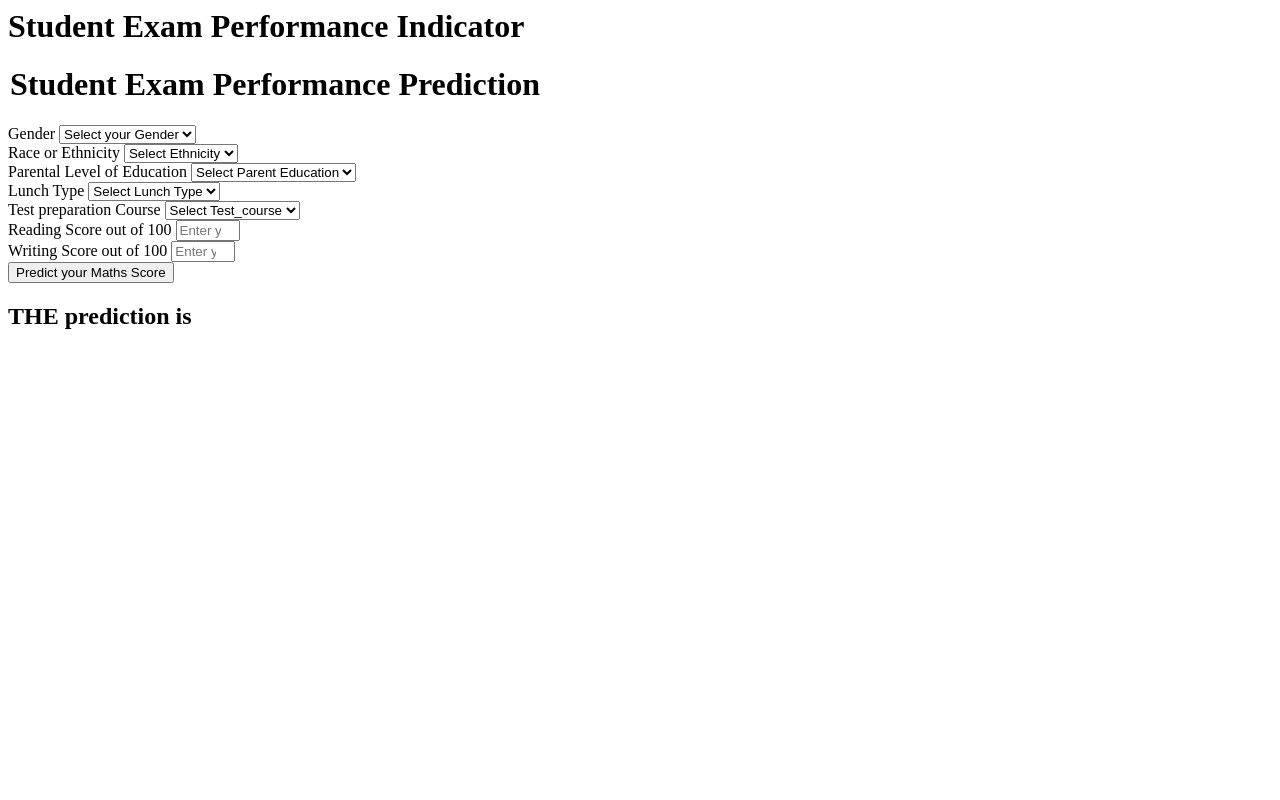
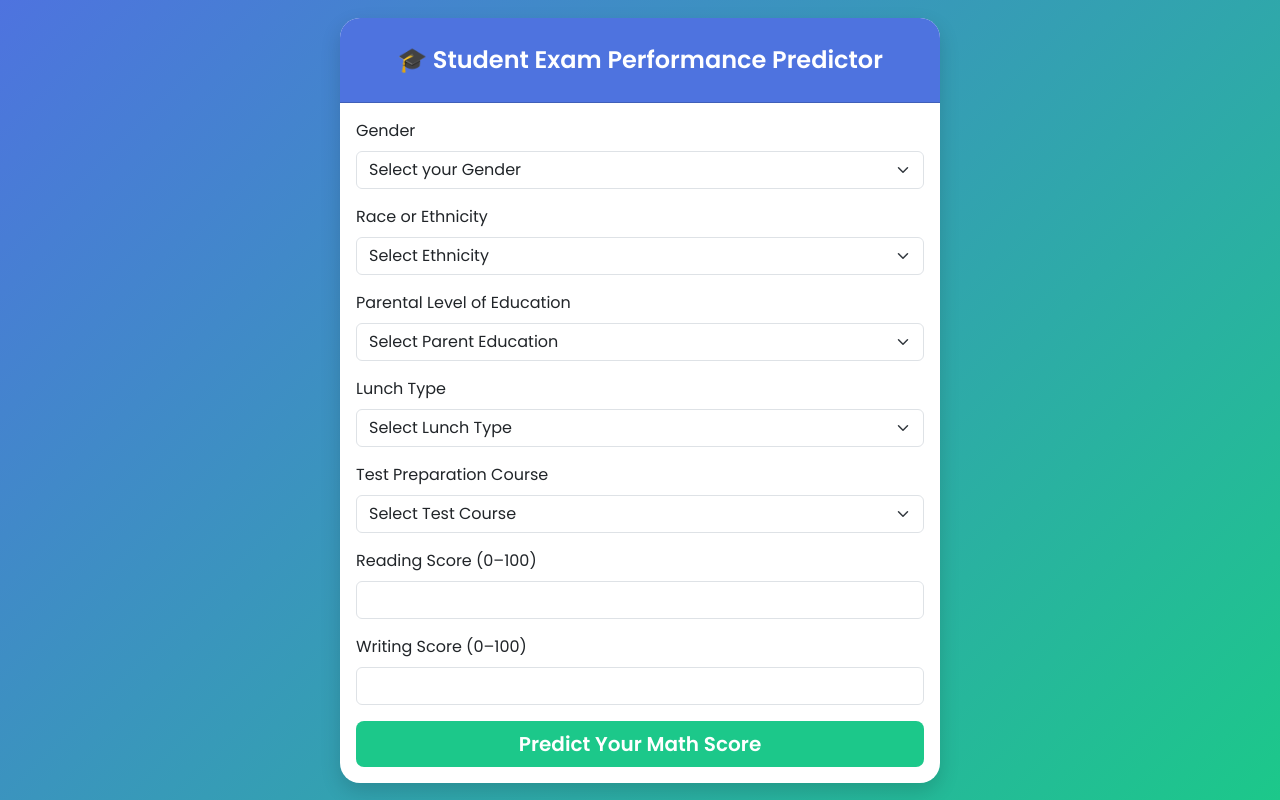
Before and after one commit to Peter-Winters/MLOPS, a Flask app: template templates/home.html in a window 1280 px wide. Run offline with Flask 3, Linux system fonts and the light colour scheme; the template is opened without the code that fills it, so the values that code supplies are empty.

Commit message:
html upgrade

```diff
--- a/application.py
+++ b/application.py
@@ -14,11 +14,14 @@
 
 ## Route for a home page
 
-@application.route('/')
-def index():
-    return render_template('index.html')
+# @application.route('/')
+# def index():
+#     return render_template('index.html')
 
-@application.route('/predictdata',methods=['GET','POST'])
+# @application.route('/predictdata',methods=['GET','POST'])
+
+@application.route('/',methods=['GET','POST'])
+
 def predict_datapoint():
     if request.method=='GET':
         return render_template('home.html')
@@ -37,7 +40,11 @@
 
         predict_pipeline=PredictPipeline(model_path=model_path,preprocessor_path=preprocessor_path)
         results=predict_pipeline.predict(pred_df)
-        return render_template('home.html',results=results[0])
+        if results[0] > 100:
+            result = 100
+        else:
+            result = results[0]
+        return render_template('home.html',results=result)
 
 
 
--- a/templates/home.html
+++ b/templates/home.html
@@ -1,111 +1,157 @@
-<html>
+<!DOCTYPE html>
+<html lang="en">
+<head>
+    <meta charset="UTF-8">
+    <meta name="viewport" content="width=device-width, initial-scale=1.0">
+    <title>Student Exam Performance Predictor</title>
+
+    <!-- Bootstrap 5 CSS -->
+    <link href="https://cdn.jsdelivr.net/npm/bootstrap@5.3.0/dist/css/bootstrap.min.css" rel="stylesheet">
+
+    <!-- Google Font -->
+    <link href="https://fonts.googleapis.com/css2?family=Poppins:wght@400;600&display=swap" rel="stylesheet">
+
+    <style>
+        body {
+            font-family: 'Poppins', sans-serif;
+            background: linear-gradient(135deg, #4e73df, #1cc88a);
+            min-height: 100vh;
+            display: flex;
+            align-items: center;
+            justify-content: center;
+            color: #333;
+        }
+
+        .card {
+            border: none;
+            border-radius: 20px;
+            box-shadow: 0 8px 20px rgba(0, 0, 0, 0.15);
+            overflow: hidden;
+            width: 100%;
+            max-width: 600px;
+            background: #fff;
+        }
+
+        .card-header {
+            background-color: #4e73df;
+            color: white;
+            text-align: center;
+            padding: 1.5rem;
+            font-size: 1.5rem;
+            font-weight: 600;
+        }
+
+        .form-label {
+            font-weight: 500;
+        }
+
+        .btn-primary {
+            background-color: #1cc88a;
+            border: none;
+            font-weight: 600;
+        }
+
+        .btn-primary:hover {
+            background-color: #17a673;
+        }
+
+        .result {
+            text-align: center;
+            background: #f8f9fc;
+            border-radius: 10px;
+            padding: 1rem;
+            margin-top: 1rem;
+            font-weight: 600;
+        }
+    </style>
+</head>
 <body>
-    <div class="login">
-       <h1>Student Exam Performance Indicator</h1>
 
-       <form action="{{ url_for('predict_datapoint')}}" method="post">
-        <h1>
-            <legend>Student Exam Performance Prediction</legend>
-        </h1>
+    <div class="card">
+        <div class="card-header">
+            🎓 Student Exam Performance Predictor
+        </div>
+
+        <div class="card-body">
+            <form action="{{ url_for('predict_datapoint') }}" method="post">
+
                 <div class="mb-3">
                     <label class="form-label">Gender</label>
-            <select class="form-control" name="gender" placeholder="Enter you Gender" required>
-                <option class="placeholder" selected disabled value="">Select your Gender</option>
-                <option value="male">
-                    Male
-                </option>
-                <option value="female">
-                    Female
-                </option>
+                    <select class="form-select" name="gender" required>
+                        <option selected disabled value="">Select your Gender</option>
+                        <option value="male">Male</option>
+                        <option value="female">Female</option>
                     </select>
                 </div>
+
                 <div class="mb-3">
                     <label class="form-label">Race or Ethnicity</label>
-            <select class="form-control" name="ethnicity" placeholder="Enter you ethnicity" required>
-                <option class="placeholder" selected disabled value="">Select Ethnicity</option>
-                <option value="group A">
-                    Group A
-                </option>
-                <option value="group B">
-                    Group B
-                </option>
-                <option value="group C">
-                    Group C
-                </option>
-                <option value="group D">
-                    Group D
-                </option>
-                <option value="group E">
-                    Group E
-                </option>
+                    <select class="form-select" name="ethnicity" required>
+                        <option selected disabled value="">Select Ethnicity</option>
+                        <option value="group A">Group A</option>
+                        <option value="group B">Group B</option>
+                        <option value="group C">Group C</option>
+                        <option value="group D">Group D</option>
+                        <option value="group E">Group E</option>
                     </select>
                 </div>
+
                 <div class="mb-3">
                     <label class="form-label">Parental Level of Education</label>
-            <select class="form-control" name="parental_level_of_education"
-                placeholder="Enter you Parent Education" required>
-                <option class="placeholder" selected disabled value="">Select Parent Education</option>
-                <option value="associate's degree">
-                    associate's degree
-                </option>
-                <option value="bachelor's degree">
-                    bachelor's degree
-                </option>
-                <option value="high school">
-                    high school
-                </option>
-                <option value="master's degree">
-                    master's degree
-                </option>
-                <option value="some college">
-                    some college
-                </option>
-                <option value="some high school">
-                    some high school
-                </option>
+                    <select class="form-select" name="parental_level_of_education" required>
+                        <option selected disabled value="">Select Parent Education</option>
+                        <option value="associate's degree">Associate's Degree</option>
+                        <option value="bachelor's degree">Bachelor's Degree</option>
+                        <option value="high school">High School</option>
+                        <option value="master's degree">Master's Degree</option>
+                        <option value="some college">Some College</option>
+                        <option value="some high school">Some High School</option>
                     </select>
                 </div>
+
                 <div class="mb-3">
                     <label class="form-label">Lunch Type</label>
-            <select class="form-control" name="lunch" placeholder="Enter you Lunch" required>
-                <option class="placeholder" selected disabled value="">Select Lunch Type</option>
-                <option value="free/reduced">
-                    free/reduced
-                </option>
-                <option value="standard">
-                    standard
-                </option>
+                    <select class="form-select" name="lunch" required>
+                        <option selected disabled value="">Select Lunch Type</option>
+                        <option value="free/reduced">Free/Reduced</option>
+                        <option value="standard">Standard</option>
                     </select>
                 </div>
+
                 <div class="mb-3">
-            <label class="form-label">Test preparation Course</label>
-            <select class="form-control" name="test_preparation_course" placeholder="Enter you Course"
-                required>
-                <option class="placeholder" selected disabled value="">Select Test_course</option>
-                <option value="none">
-                    None
-                </option>
-                <option value="completed">
-                    Completed
-                </option>
+                    <label class="form-label">Test Preparation Course</label>
+                    <select class="form-select" name="test_preparation_course" required>
+                        <option selected disabled value="">Select Test Course</option>
+                        <option value="none">None</option>
+                        <option value="completed">Completed</option>
                     </select>
                 </div>
+
                 <div class="mb-3">
-            <label class="form-label">Reading Score out of 100</label>
-            <input class="form-control" type="number" name="reading_score"
-                placeholder="Enter your Reading score" min='0' max='100' />
+                    <label class="form-label">Reading Score (0–100)</label>
+                    <input type="number" class="form-control" name="reading_score" min="0" max="100" required>
                 </div>
+
                 <div class="mb-3">
-            <label class="form-label">Writing Score out of 100</label>
-            <input class="form-control" type="number" name="writing_score"
-                placeholder="Enter your Writing Score" min='0' max='100' />
+                    <label class="form-label">Writing Score (0–100)</label>
+                    <input type="number" class="form-control" name="writing_score" min="0" max="100" required>
                 </div>
-        <div class="mb-3">
-            <input class="btn btn-primary" type="submit" value="Predict your Maths Score" required />
+
+                <div class="d-grid">
+                    <button type="submit" class="btn btn-primary btn-lg">Predict Your Math Score</button>
                 </div>
             </form>
-    <h2>
-       THE  prediction is {{results}}
-    </h2>
-   <body>
+
+            {% if results %}
+            <div class="result mt-4">
+                <h5>📊 Prediction Result:</h5>
+                <p>Your predicted Math Score is <strong>{{ results }}</strong></p>
+            </div>
+            {% endif %}
+        </div>
+    </div>
+
+    <!-- Bootstrap JS -->
+    <script src="https://cdn.jsdelivr.net/npm/bootstrap@5.3.0/dist/js/bootstrap.bundle.min.js"></script>
+</body>
 </html>
```
Lines whose indentation alone changed are shown as unchanged.
